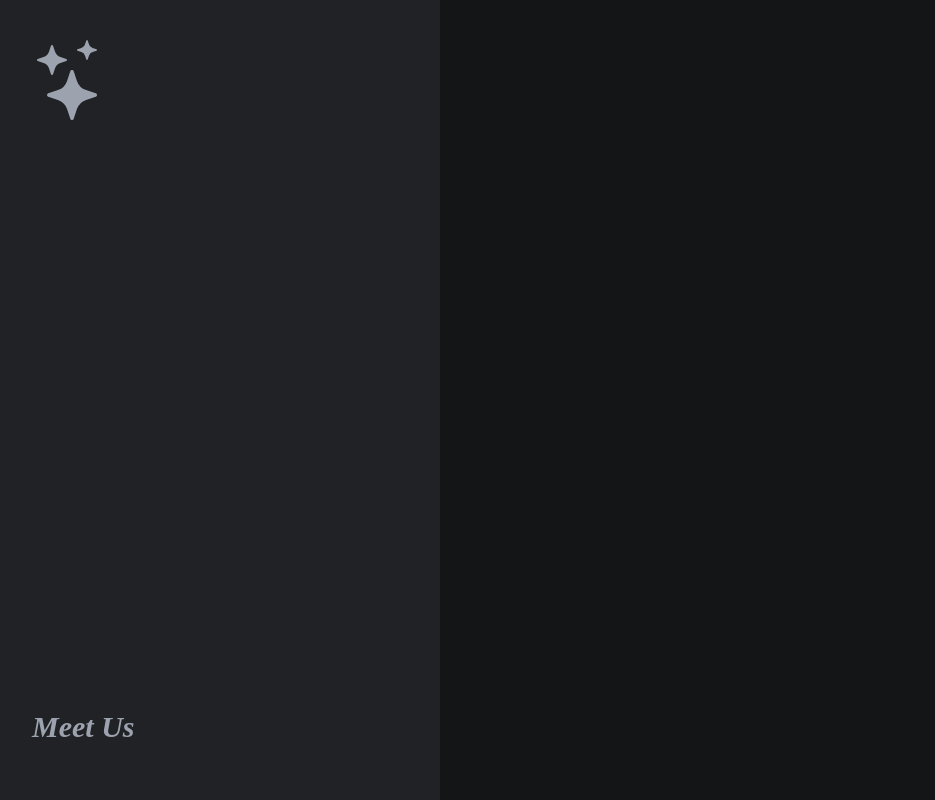
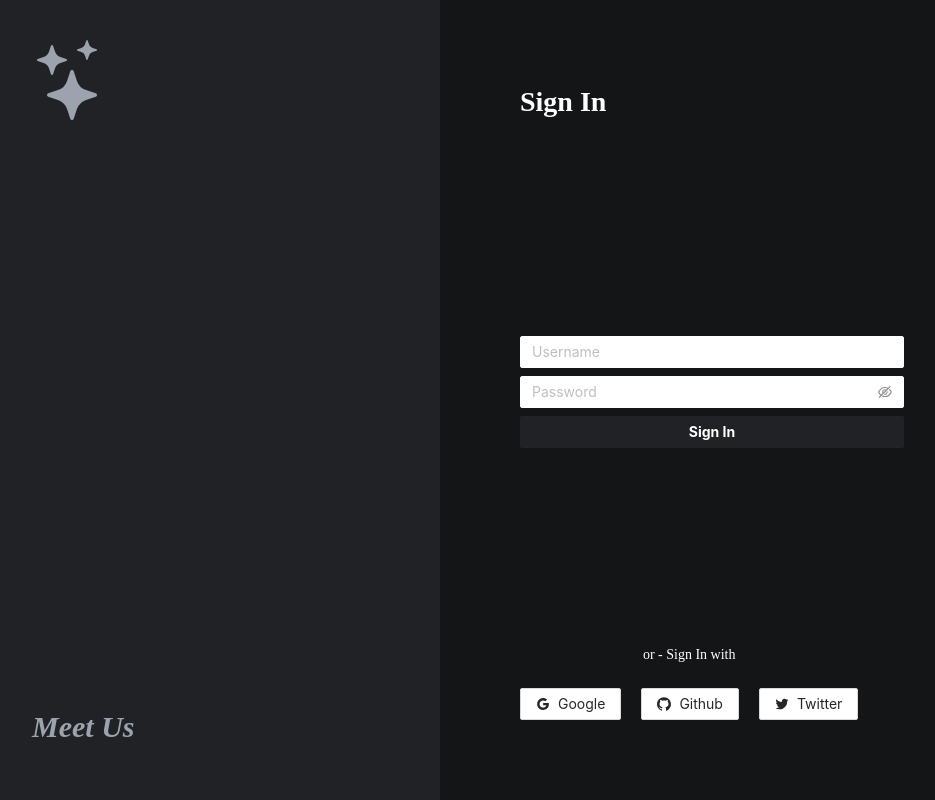
Before and after one commit to chanakyha/meet-us, a Next.js app: page / in a window 1280 px wide. Shown: the whole page, without its empty margins (8-943 px from the left). Built offline with nearby package versions, Linux system fonts and the light colour scheme; no server answers.

Commit message:
Login Page Frontend is Done

```diff
--- a/components/Login.js
+++ b/components/Login.js
@@ -1,8 +1,26 @@
 import Head from "next/head";
-import React from "react";
+import React, { useState } from "react";
 import { BsStars } from "react-icons/bs";
+import {
+  GoogleOutlined,
+  GithubOutlined,
+  TwitterOutlined,
+} from "@ant-design/icons";
+import { Button, Input } from "antd";
+
+const styles = {
+  input: {
+    border: "1px solid #fff",
+  },
+  button: {
+    backgroundColor: "#202225",
+    border: "none",
+    fontWeight: "bold",
+  },
+};
 
 const Login = () => {
+  const [loading, setLoading] = useState(false);
   return (
     <div className="w-screen h-screen">
       <Head>
@@ -19,7 +37,37 @@
             </span>
           </h2>
         </div>
-        <div className="w-[100%] md:w-[75%] lg:w-[65%] h-screen bg-[#131517]"></div>
+        <div className="w-[100%] md:w-[75%] lg:w-[65%] flex flex-col justify-between h-screen items-center py-20 md:items-start bg-[#131517] md:p-20 font-bold">
+          <h1 className="font-pafacto font-bold text-white">Sign In</h1>
+          <div className="flex flex-col">
+            <div className="flex flex-col space-y-2 w-64 md:w-96">
+              <Input
+                style={styles.input}
+                placeholder="Username"
+                className="border-white"
+              />
+              <Input.Password style={styles.input} placeholder="Password" />
+              <Button
+                onClick={() => setLoading(!loading)}
+                style={styles.button}
+                type="primary"
+                loading={loading}
+              >
+                Sign In
+              </Button>
+            </div>
+          </div>
+          <div className="flex flex-col space-y-4">
+            <h2 className="text-sm text-center font-pafacto text-white">
+              or - Sign In with
+            </h2>
+            <div className="flex space-x-5">
+              <Button icon={<GoogleOutlined />}>Google</Button>
+              <Button icon={<GithubOutlined />}>Github</Button>
+              <Button icon={<TwitterOutlined />}>Twitter</Button>
+            </div>
+          </div>
+        </div>
       </div>
     </div>
   );
--- a/package.json
+++ b/package.json
@@ -6,6 +6,7 @@
     "start": "next start"
   },
   "dependencies": {
+    "@ant-design/icons": "^4.7.0",
     "antd": "^4.23.6",
     "firebase": "^9.12.1",
     "next": "latest",
--- a/styles/globals.css
+++ b/styles/globals.css
@@ -3,3 +3,4 @@
 @tailwind utilities;
 
 @import url("https://fonts.googleapis.com/css2?family=Fasthand&display=swap");
+@import url("https://fonts.googleapis.com/css2?family=Pacifico&display=swap");
--- a/tailwind.config.js
+++ b/tailwind.config.js
@@ -8,6 +8,7 @@
     extend: {
       fontFamily: {
         "fast-hands": ["Fasthand", "cursive"],
+        pafacto: ["Pacifico", "cursive"],
       },
     },
   },
```
